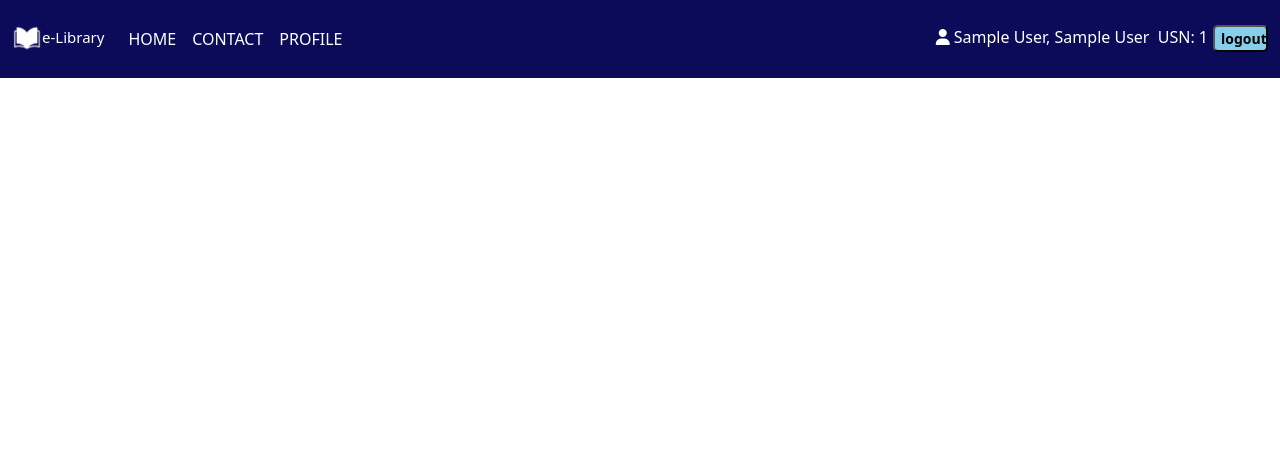
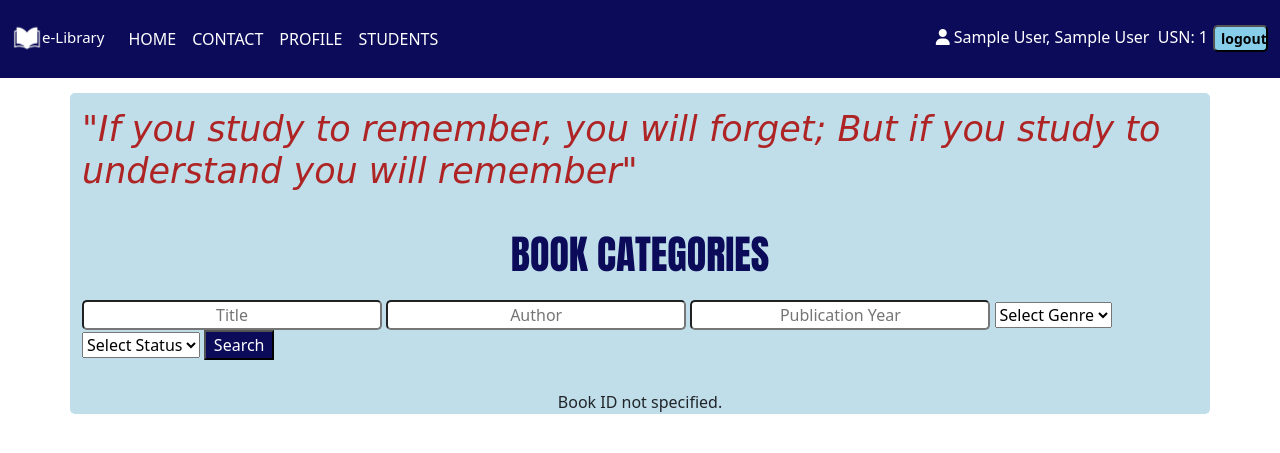
Before and after one commit to ysa04/library_management-system, a PHP site: page /teacher/teacher_home.php in a window 1280 px wide. Shown: the top 453 px of the page. Run offline with PHP 8.4, Linux system fonts and the light colour scheme; the visitor is signed in with stand-in values (Sample User, id 1).

Commit message:
Update teacher_home.php

```diff
--- a/backend/view/teacher/teacher_home.php
+++ b/backend/view/teacher/teacher_home.php
@@ -7,6 +7,24 @@
     <link rel="stylesheet" href="/frontend/css/student.css">
     <link rel="stylesheet" href="https://cdnjs.cloudflare.com/ajax/libs/font-awesome/6.5.2/css/all.min.css" integrity="sha512-SnH5WK+bZxgPHs44uWIX+LLJAJ9/2PkPKZ5QiAj6Ta86w+fsb2TkcmfRyVX3pBnMFcV7oQPJkl9QevSCWr3W6A==" crossorigin="anonymous" referrerpolicy="no-referrer" />
     <title>teacher home page</title>
+    <style>
+      /* WIP
+       .book-container {
+            display: block;
+            flex-wrap: wrap;
+            justify-content: flex-start;  Align items to the start of the container
+            margin: 0-10px;  Adjust the margin as needed
+
+        } */
+
+        .book-cover {
+            flex: 0 0 calc(100% - 20px); /* Adjust the width for covers per row */
+            margin: 15px 0px px 50px; /* Adjust the margin as needed */
+            max-width: 250px; /* Set a maximum width for the book cover */
+            height: auto; /* Automatically adjust the height to maintain aspect ratio */
+
+        }
+    </style>
 </head>
 <body>
 
@@ -62,6 +80,9 @@ if ($_SERVER["REQUEST_METHOD"] == "POST" && isset($_POST['logout'])) {
         <li class="nav-item">
           <a class="nav-link" href="#">PROFILE</a>
         </li>
+        <li class="nav-item">
+          <a class="nav-link" href="#">STUDENTS</a>
+        </li>
       </ul>
       <div style="display: flex; color: white; margin-top: 15px;">
       <i style="margin-top: 4px;" class="fa-solid fa-user"></i>
@@ -77,9 +98,44 @@ if ($_SERVER["REQUEST_METHOD"] == "POST" && isset($_POST['logout'])) {
   </div>
 </nav>
 
+<div style="background-color: rgb(191, 222, 234); border-radius: 5px; position: relative;" class="container">
 
-<!-- <script src="/frontend/js/bookNavigate.js"></script>
-<script src="/frontend/js/retrieve_data.js"></script> -->
+    <div class="main-content ">
+    <h4>"If you study to remember, you will forget; But if you study to understand you will remember" </h4>
+    <h1>BOOK CATEGORIES</h1>
+
+
+    <form class="nav-search" onclick="toggleFilter()" id="filterForm">
+        <div class="">
+            <input type="text" name="title" id="titleInput" placeholder="Title">
+            <input type="text" name="author" id="authorInput" placeholder="Author">
+            <input type="text" name="year" id="yearInput" placeholder="Publication Year">
+            <select name="genre" id="genreSelect">
+                <option value="">Select Genre</option>
+                <option value="Business">Business</option>
+                <option value="Nursing">Nursing</option>
+                <option value="IT">IT</option>
+                <option value="Fantasy">Fantasy</option>
+                <option value="Comedy">Comedy</option>
+                <!-- Add more genre options as needed -->
+            </select>
+            <select name="status" id="statusSelect">
+                <option value="">Select Status</option>
+                <option value="Available">Available</option>
+                <option value="Borrowed">Borrowed</option>
+            </select>
+            <button class="search-button" type="button" onclick="applyFilter()">Search</button> <!-- Use type="button" to prevent form submission -->
+        </div>
+    </form>
+   </div>
+
+   <div class="gallery">
+        <?php include_once "searchhome.php"; ?>
+    </div>
+
+<script src="/frontend/js/bookNavigate.js"></script>
+<script src="/frontend/js/retrieve_data.js"></script>
+<script src="/frontend/js/filtersearch.js"></script>
 <script src="https://cdn.jsdelivr.net/npm/@popperjs/core@2.11.8/dist/umd/popper.min.js" integrity="sha384-I7E8VVD/ismYTF4hNIPjVp/Zjvgyol6VFvRkX/vR+Vc4jQkC+hVqc2pM8ODewa9r" crossorigin="anonymous"></script>
 <script src="https://cdn.jsdelivr.net/npm/bootstrap@5.3.3/dist/js/bootstrap.min.js" integrity="sha384-0pUGZvbkm6XF6gxjEnlmuGrJXVbNuzT9qBBavbLwCsOGabYfZo0T0to5eqruptLy" crossorigin="anonymous"></script>
 
```
